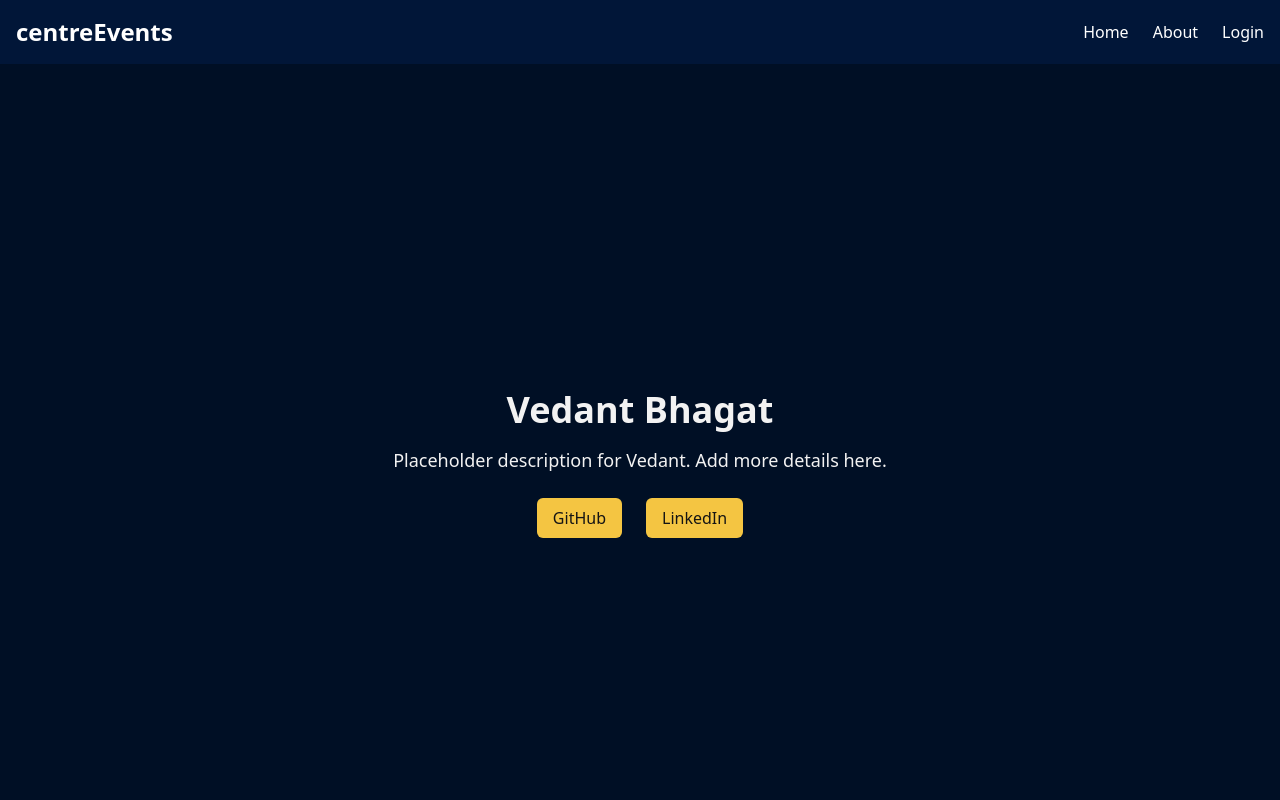
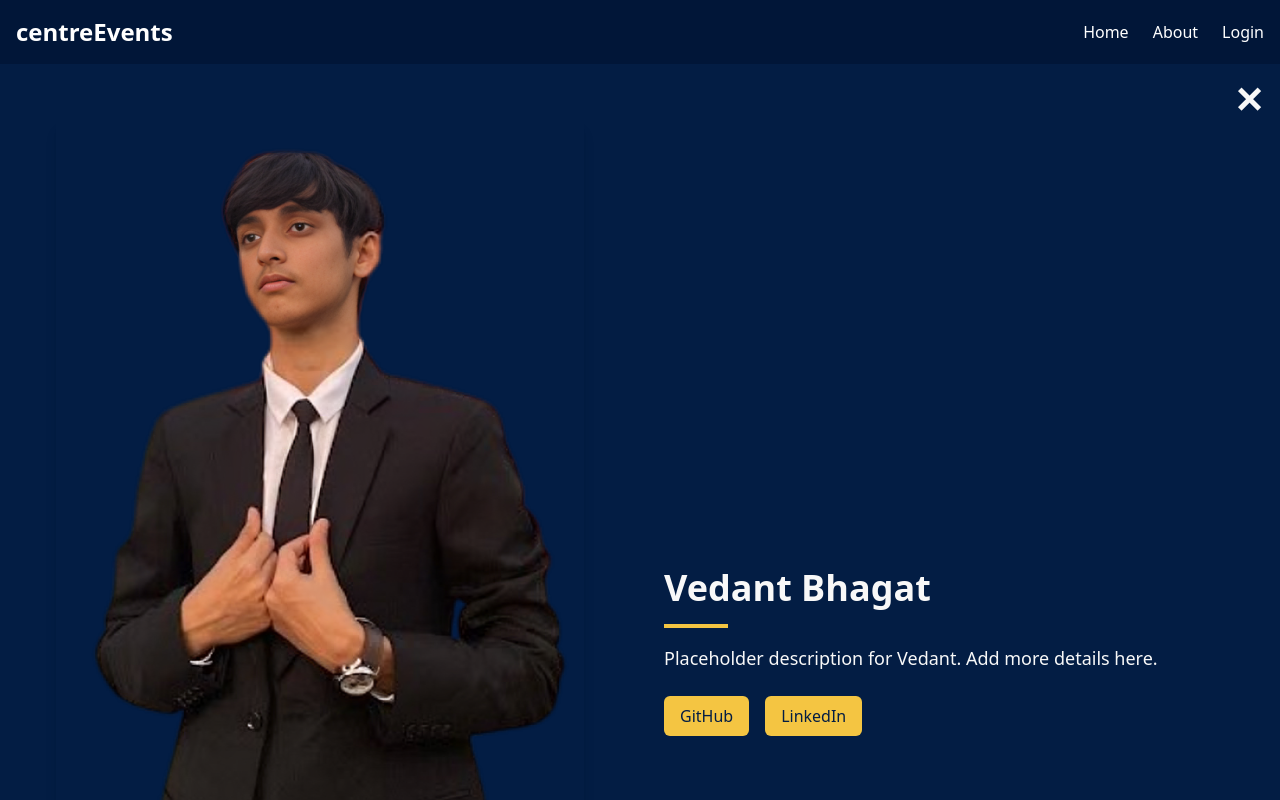
Before and after one commit to BhagatVedant/centreEvents, a React (Vite) app in the folder frontEnd/: page /about in a window 1280 px wide. Both pictures are taken after a click on the element "Vedant". Shown: the top 800 px of the page. Built offline with nearby package versions, Linux system fonts and the light colour scheme.

Commit message:
Overhaul of About Us Page

```diff
--- a/frontEnd/src/pages/about.jsx
+++ b/frontEnd/src/pages/about.jsx
@@ -1,15 +1,16 @@
 import React, { useState } from "react";
-import "../styles/about.css"; // Optional: Add custom styles for fine-tuning
+import vedantImg from "../assets/vedantBody.png";
+import robertImg from "../assets/robertBody.png";
+import "../styles/about.css";
 
 const About = () => {
-  // State to track which silhouette is selected
   const [selected, setSelected] = useState(null);
 
-  // Data for founders
   const founders = {
     vedant: {
       name: "Vedant Bhagat",
       desc: "Placeholder description for Vedant. Add more details here.",
+      image: vedantImg,
       links: [
         { name: "GitHub", url: "https://github.com/your-username" },
         { name: "LinkedIn", url: "https://linkedin.com/in/your-username" },
@@ -18,6 +19,7 @@ const About = () => {
     robert: {
       name: "Robert Nguyen",
       desc: "Placeholder description for Robert. Add more details here.",
+      image: robertImg,
       links: [
         { name: "GitHub", url: "https://github.com/another-username" },
         { name: "LinkedIn", url: "https://linkedin.com/in/another-username" },
@@ -25,76 +27,87 @@ const About = () => {
     },
   };
 
-  // Reset to "CentreEvents" view
   const handleOutsideClick = () => setSelected(null);
 
   return (
-    <div className="relative min-h-screen bg-oxford_blue flex items-center justify-center text-anti-flash_white">
-      {/* Transparency Overlay */}
+    <div className="relative min-h-screen bg-oxford_blue overflow-hidden text-anti-flash_white">
+      {/* Close Button */}
       {selected && (
-        <div
-          className="absolute inset-0 bg-black bg-opacity-50 z-10"
+        <button
           onClick={handleOutsideClick}
-        ></div>
+          className="absolute top-4 right-4 z-20 text-4xl font-bold hover:scale-110 transition-transform duration-300"
+        >
+          ✕
+        </button>
       )}
 
       {/* Main Content */}
       <div
-        className={`z-20 relative p-10 rounded-lg ${
-          selected ? "bg-transparent" : "bg-oxford_blue shadow-lg"
+        className={`relative flex flex-col items-center w-full p-10 ${
+          selected ? "hidden" : ""
         }`}
       >
-        {/* Default View */}
-        {!selected && (
-          <>
-            <h1 className="text-4xl font-bold text-center mb-6">CentreEvents</h1>
-            <p className="text-center text-lg mb-12">
-              CentreEvents is your one-stop platform for discovering events and engaging with clubs at our
-              college. Stay up to date with everything happening across campus!
+        <h1 className="text-5xl font-bold text-center mb-6 animate-fade-in">
+          CentreEvents
+        </h1>
+        <div className="w-24 h-1 bg-black mx-auto mb-6"></div>
+        <p className="text-center text-lg mb-12 max-w-2xl animate-fade-in">
+          CentreEvents is your one-stop platform for discovering events and
+          engaging with clubs at our college. Stay up to date with everything
+          happening across campus!
         </p>
 
-            <div className="flex justify-between items-center">
-              {/* Vedant's Silhouette */}
+        <div className="relative w-full h-[60vh] flex justify-around items-end">
+          {/* Background Lines/Swirls */}
+          <div className="absolute top-0 left-20 w-64 h-64 bg-transparent rounded-full border-4 border-dashed border-saffron animate-spin-slow"></div>
+          <div className="absolute bottom-0 right-20 w-64 h-64 bg-transparent rounded-full border-4 border-dashed border-saffron animate-spin-slow"></div>
+
+          {/* Vedant */}
           <div
-                className="cursor-pointer flex flex-col items-center"
+            className="cursor-pointer flex flex-col items-center transform hover:scale-110 transition duration-300"
             onClick={() => setSelected("vedant")}
           >
-                <div className="bg-saffron rounded-full w-28 h-28 flex items-center justify-center">
             <img
-                    src="https://avatars.githubusercontent.com/u/70897139?v=4"
-                    alt="Vedant Bhagat"
-                    className="rounded-full"
+              src={vedantImg}
+              alt="Vedant"
+              className="rounded-full w-40 h-40 object-cover border-4 border-saffron"
+            />
+            <h3 className="mt-4 font-bold text-xl">Vedant</h3>
+          </div>
+
+          {/* Robert */}
+          <div
+            className="cursor-pointer flex flex-col items-center transform hover:scale-110 transition duration-300"
+            onClick={() => setSelected("robert")}
+          >
+            <img
+              src={robertImg}
+              alt="Robert"
+              className="rounded-full w-40 h-40 object-cover border-4 border-saffron"
+            />
+            <h3 className="mt-4 font-bold text-xl">Robert</h3>
+          </div>
+        </div>
+      </div>
+
+      {/* Selected Profile View */}
+      {selected && (
+        <div className="flex flex-col md:flex-row items-center text-center md:text-left p-10">
+          {/* Profile Image */}
+          <div className="w-full md:w-1/2 p-4 animate-slide-in-left">
+            <img
+              src={founders[selected].image}
+              alt={founders[selected].name}
+              className="rounded-lg shadow-lg max-w-full h-auto"
             />
           </div>
-                <h3 className="mt-2 font-bold">Vedant</h3>
-              </div>
 
-              {/* Robert's Silhouette */}
-              <div
-                className="cursor-pointer flex flex-col items-center"
-                onClick={() => setSelected("robert")}
-              >
-                <div className="bg-saffron rounded-full w-28 h-28 flex items-center justify-center">
-                  <img
-                    src="https://avatars.githubusercontent.com/u/150546895?v=4"
-                    alt="Robert Nguyen"
-                    className="rounded-full"
-                  />
-                </div>
-                <h3 className="mt-2 font-bold">Robert</h3>
-              </div>
-            </div>
-          </>
-        )}
-
-        {/* Selected View */}
-        {selected && (
-          <div className="text-center">
+          {/* Info Section */}
+          <div className="w-full md:w-1/2 p-6 animate-slide-in-right">
             <h1 className="text-4xl font-bold mb-4">{founders[selected].name}</h1>
+            <div className="w-16 h-1 bg-saffron mx-auto md:mx-0 mb-4"></div>
             <p className="text-lg mb-6">{founders[selected].desc}</p>
-
-            {/* Links */}
-            <div className="flex justify-center space-x-6">
+            <div className="flex justify-center md:justify-start space-x-4">
               {founders[selected].links.map((link, idx) => (
                 <a
                   key={idx}
@@ -108,8 +121,8 @@ const About = () => {
               ))}
             </div>
           </div>
+        </div>
       )}
-      </div>
     </div>
   );
 };
--- a/frontEnd/src/styles/about.css
+++ b/frontEnd/src/styles/about.css
@@ -1,25 +1,58 @@
 body {
-    margin: 0;
-    padding: 0;
-    font-family: Arial, sans-serif;
+  overflow: hidden;
 }
 
-  .min-h-screen {
-    min-height: 100vh;
+/* Background */
+.bg-oxford_blue {
+  background-color: #031d44;
 }
 
-  .bg-oxford_blue {
-    background-color: #011f4b;
+/* Animations */
+@keyframes fade-in {
+  from {
+    opacity: 0;
+  }
+  to {
+    opacity: 1;
+  }
 }
 
+@keyframes slide-in-left {
+  from {
+    opacity: 0;
+  }
+  to {
+    opacity: 1;
+  }
+}
+
+@keyframes spin-slow {
+  0% {
+    transform: rotate(0deg);
+  }
+  100% {
+    transform: rotate(360deg);
+  }
+}
+
+.animate-fade-in {
+  animation: fade-in 1.5s ease-in-out;
+}
+
+.animate-slide-in-left {
+  animation: slide-in-left 1.5s ease-in-out;
+}
+
+
+/* Colors */
 .text-anti-flash_white {
-    color: #f2f2f2;
+  color: #f8f8f8;
 }
 
 .bg-saffron {
   background-color: #f4c542;
 }
 
-  .bg-saffron-600:hover {
-    background-color: #d9b038;
+.text-night {
+  color: #031d44;
 }
```
Also changed, not shown: frontEnd/src/assets/robertBody.png (added), frontEnd/src/assets/vedantBody.png (added). Lines whose indentation alone changed are shown as unchanged.
